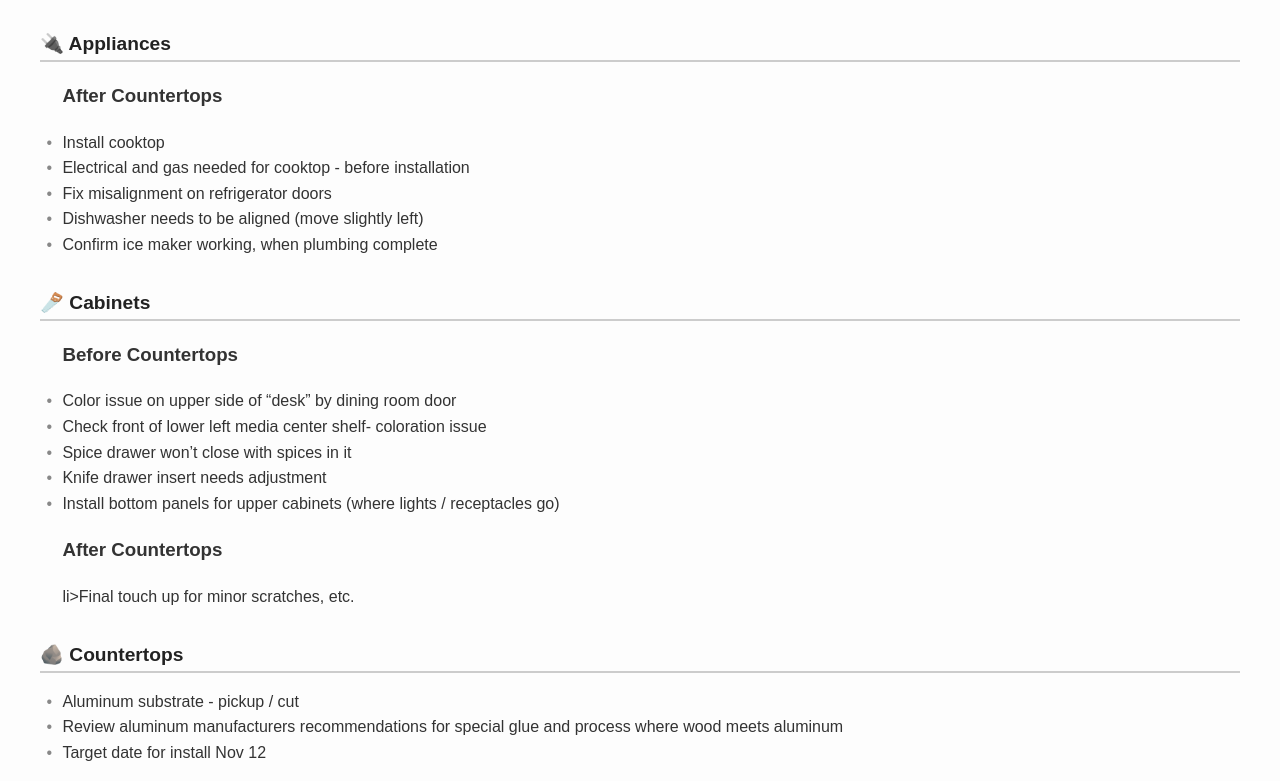
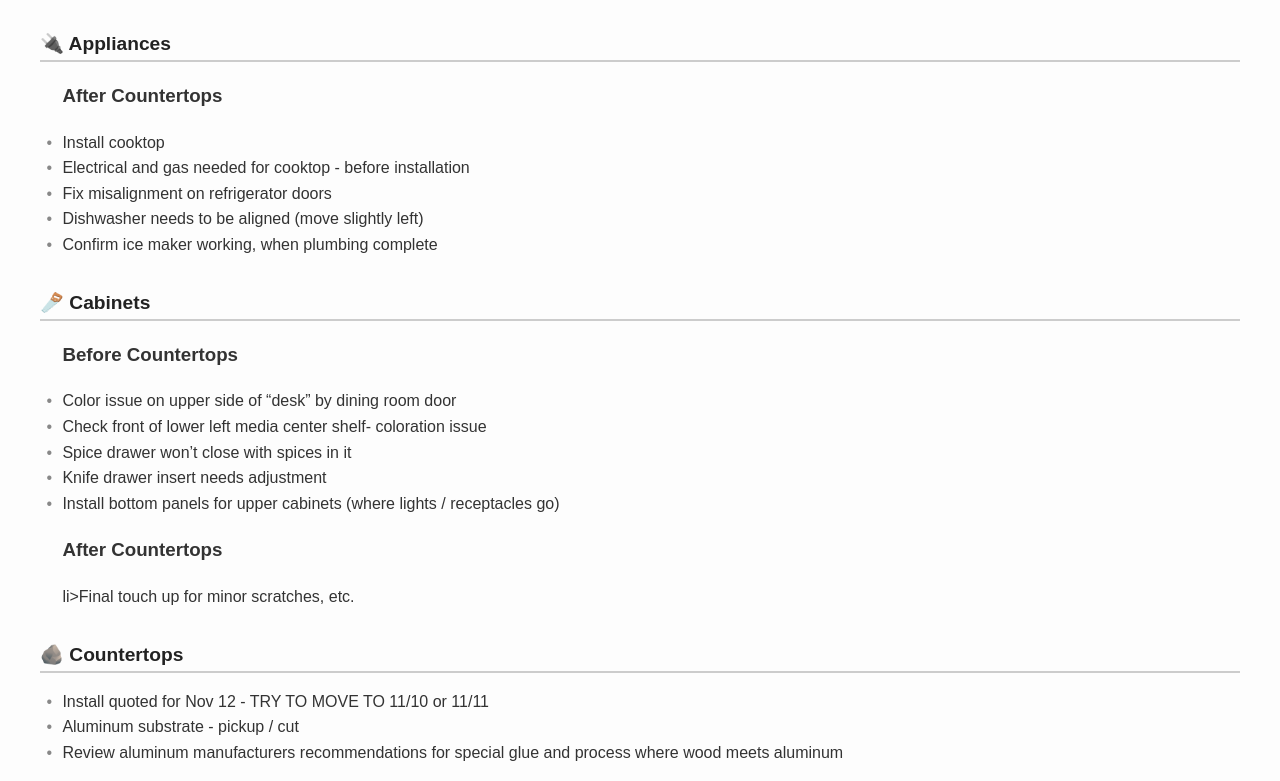
Before and after one commit to jimd92130/makeakitchen, a plain HTML site: page index.html in a window 1280 px wide. Shown: the part 159-940 px from the top of the page. Drawn offline with Linux system fonts and the light colour scheme.

Commit message:
Update index.html

```diff
--- a/index.html
+++ b/index.html
@@ -94,9 +94,10 @@
 
 <h2>🪨 Countertops</h2>
 <ul>
+<li><STRONG></STRONG>Install quoted for Nov 12 - TRY TO MOVE TO 11/10 or 11/11</STRONG></li>
 <li>Aluminum substrate - pickup / cut</li>
 <li>Review aluminum manufacturers recommendations for special glue and process where wood meets aluminum</li>
-<li>Target date for install Nov 12</li>
+
 </ul>
 <h3>Marble</h3>
 <ul>
```
